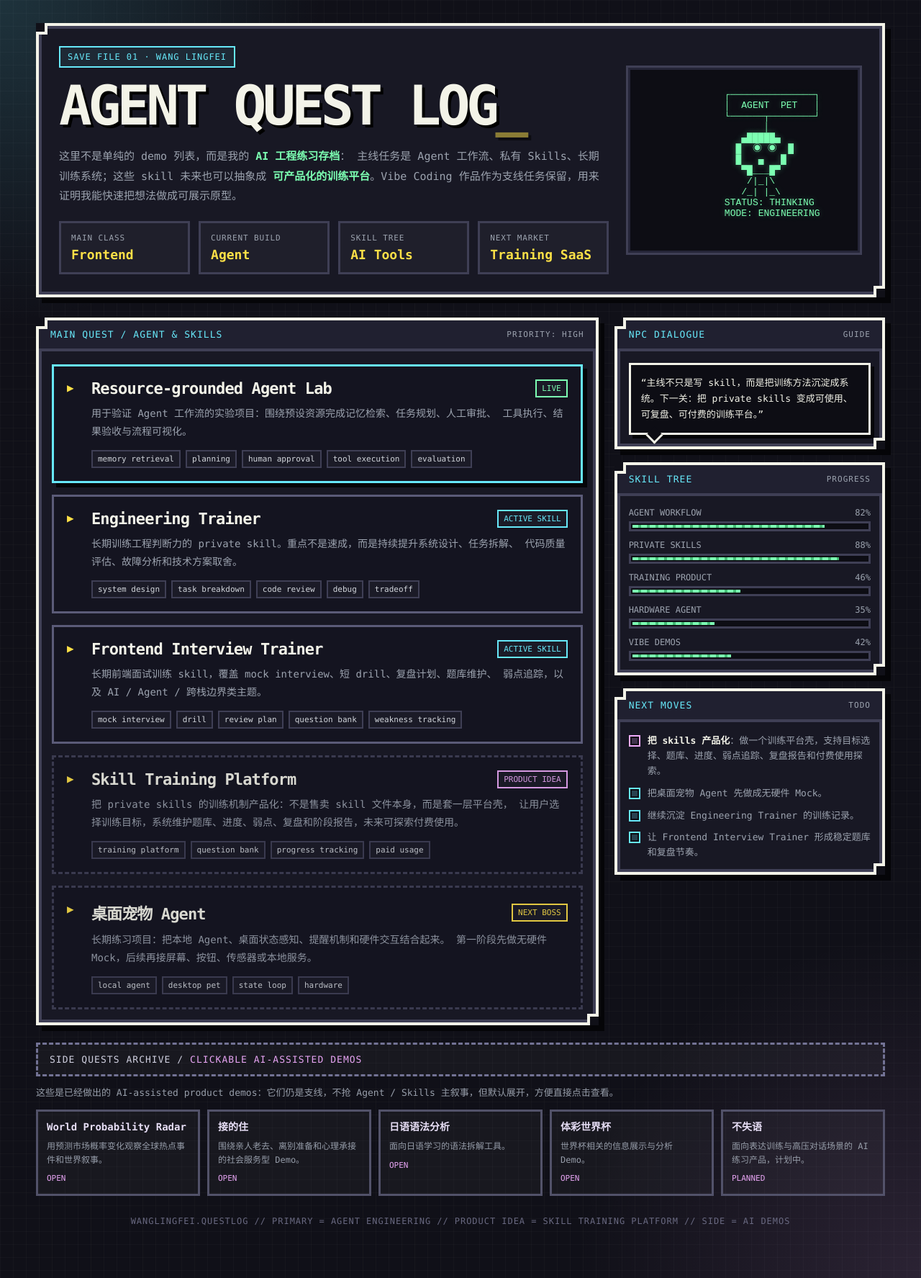
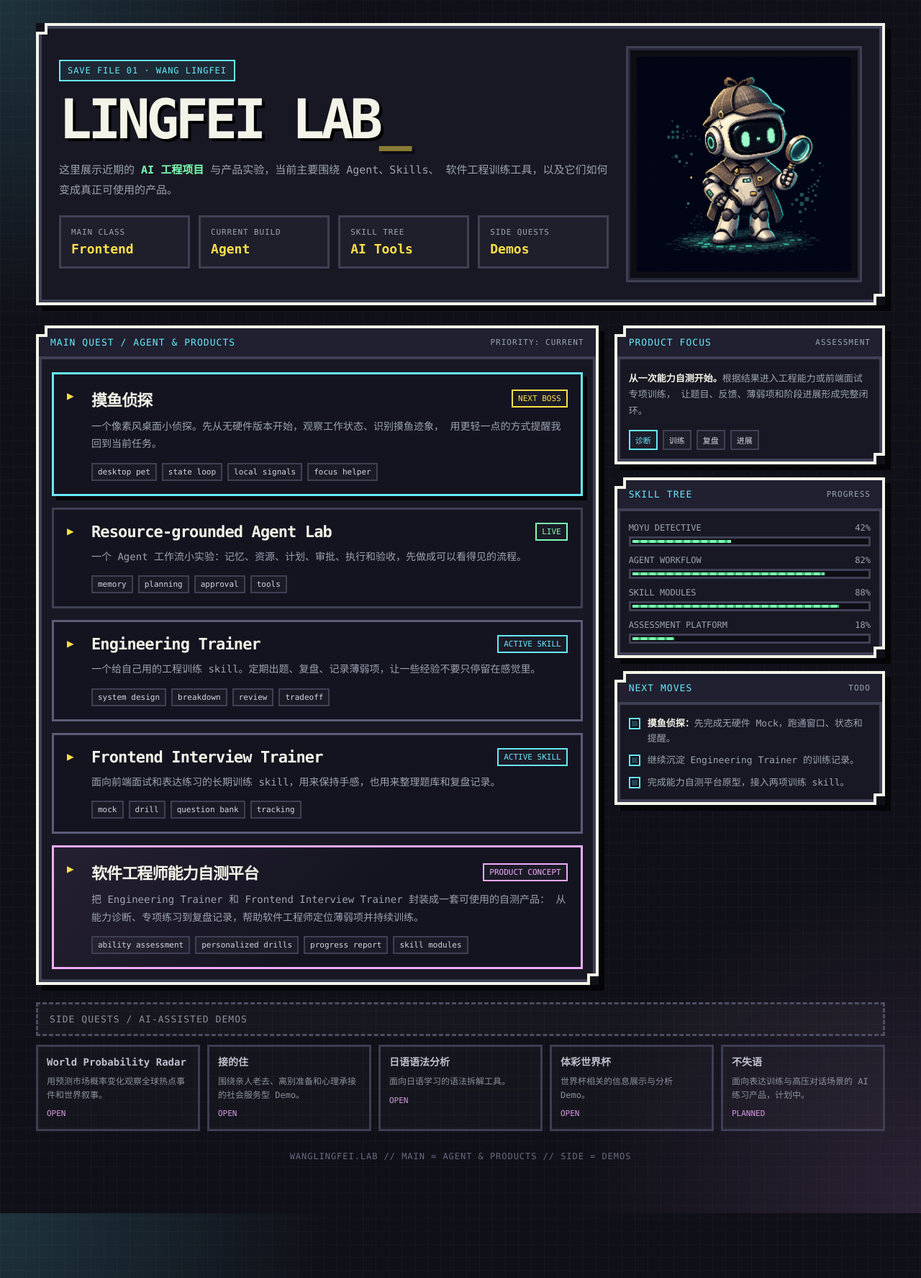
Before and after one commit to mayloveless/wanglingfei.github.com, a Jekyll site: the page index.html, which Jekyll copies as it is, in a window 1280 px wide. Shown: the whole page at 72% size. Built offline with Jekyll 4.4.1, drawn with Linux system fonts in a browser that asks for light colours.

Commit message:
Tune homepage copy and prioritize MoYu Detective

```diff
--- a/index.html
+++ b/index.html
@@ -3,10 +3,10 @@
 <head>
   <meta charset="utf-8" />
   <meta name="viewport" content="width=device-width, initial-scale=1" />
-  <title>Wang Lingfei / Agent Quest Log</title>
+  <title>Wang Lingfei / Lab</title>
   <meta
     name="description"
-    content="Wang Lingfei 的 Agent、Skills、工程训练与 AI 原型实验主页。"
+    content="Wang Lingfei 的个人主页：一些 AI、Agent、Skills 和小作品。"
   />
 
   <style>
@@ -17,12 +17,10 @@
       --text: #f3f3e8;
       --muted: #9ca3af;
       --line: #3f3f55;
-      --line-bright: #7dd3fc;
       --green: #7cffb2;
       --cyan: #67e8f9;
       --yellow: #fde047;
       --pink: #f0abfc;
-      --red: #fb7185;
       --shadow: #050508;
     }
 
@@ -35,14 +33,13 @@
       min-height: 100vh;
       color: var(--text);
       background:
-        linear-gradient(rgba(255,255,255,0.025) 1px, transparent 1px),
-        linear-gradient(90deg, rgba(255,255,255,0.025) 1px, transparent 1px),
-        radial-gradient(circle at top left, rgba(103,232,249,0.16), transparent 28rem),
-        radial-gradient(circle at bottom right, rgba(240,171,252,0.12), transparent 30rem),
+        linear-gradient(rgba(255, 255, 255, 0.025) 1px, transparent 1px),
+        linear-gradient(90deg, rgba(255, 255, 255, 0.025) 1px, transparent 1px),
+        radial-gradient(circle at top left, rgba(103, 232, 249, 0.16), transparent 28rem),
+        radial-gradient(circle at bottom right, rgba(240, 171, 252, 0.12), transparent 30rem),
         var(--bg);
       background-size: 18px 18px, 18px 18px, auto, auto, auto;
       font-family: ui-monospace, SFMono-Regular, Menlo, Consolas, "Liberation Mono", monospace;
-      image-rendering: pixelated;
     }
 
     a {
@@ -104,7 +101,7 @@
       margin-bottom: 18px;
       border: 2px solid var(--cyan);
       color: var(--cyan);
-      background: rgba(103,232,249,0.08);
+      background: rgba(103, 232, 249, 0.08);
       font-size: 12px;
       text-transform: uppercase;
       letter-spacing: 0.08em;
@@ -147,19 +144,21 @@
     .avatar-box {
       border: 3px solid var(--line);
       background: #0d0d14;
-      padding: 18px;
+      padding: 12px;
       min-height: 260px;
       display: grid;
       place-items: center;
+      overflow: hidden;
       box-shadow: inset 0 0 0 3px #252538;
     }
 
-    .pixel-avatar {
-      color: var(--green);
-      white-space: pre;
-      font-size: 13px;
-      line-height: 1.15;
-      text-shadow: 0 0 8px rgba(124,255,178,0.3);
+    .agent-pet-image {
+      display: block;
+      width: 100%;
+      max-width: 320px;
+      height: auto;
+      aspect-ratio: 1;
+      object-fit: cover;
     }
 
     .stats-strip {
@@ -171,7 +170,7 @@
 
     .stat {
       border: 3px solid var(--line);
-      background: rgba(255,255,255,0.03);
+      background: rgba(255, 255, 255, 0.03);
       padding: 14px;
     }
 
@@ -255,9 +254,16 @@
       border-color: #5b5b78;
     }
 
+    .quest.product {
+      border-color: var(--pink);
+      background:
+        linear-gradient(135deg, rgba(240, 171, 252, 0.08), transparent 55%),
+        #141420;
+    }
+
     .quest.planned {
       border-style: dashed;
-      opacity: 0.88;
+      opacity: 0.9;
     }
 
     .quest-head {
@@ -295,7 +301,7 @@
       padding: 4px 7px;
       color: #d1d5db;
       font-size: 11px;
-      background: rgba(255,255,255,0.03);
+      background: rgba(255, 255, 255, 0.03);
     }
 
     .badge.live {
@@ -313,7 +319,7 @@
       color: var(--yellow);
     }
 
-    .badge.product {
+    .badge.soft {
       border-color: var(--pink);
       color: var(--pink);
     }
@@ -328,33 +334,15 @@
       padding: 16px;
     }
 
-    .character-card {
-      display: grid;
-      gap: 12px;
+    .product-summary {
+      margin: 0;
+      color: var(--muted);
+      font-size: 13px;
+      line-height: 1.75;
     }
 
-    .dialogue {
-      position: relative;
-      border: 3px solid var(--text);
-      background: #0d0d14;
-      padding: 14px;
+    .product-summary strong {
       color: var(--text);
-      font-size: 13px;
-      line-height: 1.7;
-      box-shadow: 5px 5px 0 #050508;
-    }
-
-    .dialogue::after {
-      content: "";
-      position: absolute;
-      left: 24px;
-      bottom: -12px;
-      width: 14px;
-      height: 14px;
-      background: #0d0d14;
-      border-right: 3px solid var(--text);
-      border-bottom: 3px solid var(--text);
-      transform: rotate(45deg);
     }
 
     .meter-list {
@@ -420,27 +408,16 @@
       margin-top: 2px;
       border: 2px solid var(--cyan);
       box-shadow: inset 0 0 0 2px #0d0d14;
-      background: rgba(103,232,249,0.2);
-    }
-
-    .checkbox.product {
-      border-color: var(--pink);
-      background: rgba(240,171,252,0.18);
+      background: rgba(103, 232, 249, 0.2);
     }
 
     .archive {
       margin-top: 24px;
-      opacity: 0.82;
-      transition: opacity 0.18s ease;
-    }
-
-    .archive:hover,
-    .archive[open] {
-      opacity: 0.96;
+      opacity: 0.88;
     }
 
     .archive summary {
-      cursor: pointer;
+      cursor: default;
       list-style: none;
     }
 
@@ -450,23 +427,12 @@
 
     .archive-title {
       padding: 13px 16px;
-      border: 3px dashed #77779a;
-      background: rgba(255,255,255,0.035);
-      color: #d8d8e8;
+      border: 3px dashed #55556d;
+      background: rgba(255, 255, 255, 0.035);
+      color: var(--muted);
       text-transform: uppercase;
       letter-spacing: 0.08em;
       font-size: 13px;
-    }
-
-    .archive-title span {
-      color: var(--pink);
-    }
-
-    .archive-note {
-      margin: 12px 0 0;
-      color: var(--muted);
-      font-size: 13px;
-      line-height: 1.7;
     }
 
     .side-quests {
@@ -479,8 +445,8 @@
     .side-quest {
       min-height: 120px;
       padding: 12px;
-      border: 3px solid #55556d;
-      background: rgba(255,255,255,0.035);
+      border: 3px solid #44445d;
+      background: rgba(255, 255, 255, 0.028);
       color: var(--muted);
       transition: transform 0.15s ease, border-color 0.15s ease, color 0.15s ease;
     }
@@ -494,7 +460,7 @@
     .side-quest strong {
       display: block;
       margin-bottom: 8px;
-      color: #f0e7ff;
+      color: #d8d8e8;
       font-size: 14px;
       line-height: 1.35;
     }
@@ -550,8 +516,8 @@
         min-height: 190px;
       }
 
-      .pixel-avatar {
-        font-size: 10px;
+      .agent-pet-image {
+        max-width: 280px;
       }
 
       .stats-strip,
@@ -575,11 +541,10 @@
     <section class="pixel-frame hero">
       <div>
         <div class="save-label">SAVE FILE 01 · WANG LINGFEI</div>
-        <h1>Agent Quest Log<span class="blink">_</span></h1>
+        <h1>Lingfei Lab<span class="blink">_</span></h1>
         <p class="hero-copy">
-          这里不是单纯的 demo 列表，而是我的 <strong>AI 工程练习存档</strong>：
-          主线任务是 Agent 工作流、私有 Skills、长期训练系统；这些 skill 未来也可以抽象成
-          <strong>可产品化的训练平台</strong>。Vibe Coding 作品作为支线任务保留，用来证明我能快速把想法做成可展示原型。
+          这里展示近期的 <strong>AI 工程项目</strong> 与产品实验，当前主要围绕 Agent、Skills、
+          软件工程训练工具，以及它们如何变成真正可使用的产品。
         </p>
 
         <div class="stats-strip">
@@ -596,40 +561,50 @@
             <strong>AI Tools</strong>
           </div>
           <div class="stat">
-            <span>Next Market</span>
-            <strong>Training SaaS</strong>
+            <span>Side Quests</span>
+            <strong>Demos</strong>
           </div>
         </div>
       </div>
 
       <div class="avatar-box">
-        <pre class="pixel-avatar">
-          ┌───────────────┐
-          │  AGENT  PET   │
-          └──────┬────────┘
-                 │
-             ▄█████▄
-            █  ◉ ◉  █
-            █   ▄   █
-             ▀█___█▀
-              /|_|\
-             /_| |_\
-          STATUS: THINKING
-          MODE: ENGINEERING
-        </pre>
+        <img
+          class="agent-pet-image"
+          src="/images/lab/agent-pet.png"
+          alt="戴侦探帽、手持放大镜的机器人 Agent Pet"
+          width="1254"
+          height="1254"
+        />
       </div>
     </section>
 
     <section class="layout">
       <div class="pixel-frame">
         <div class="section-title">
-          <span>Main Quest / Agent & Skills</span>
-          <span class="dim">priority: high</span>
+          <span>Main Quest / Agent & Products</span>
+          <span class="dim">priority: current</span>
         </div>
 
         <div class="quest-list">
+          <article class="quest primary">
+            <div class="quest-head">
+              <h2>摸鱼侦探</h2>
+              <span class="badge next">NEXT BOSS</span>
+            </div>
+            <p>
+              一个像素风桌面小侦探。先从无硬件版本开始，观察工作状态、识别摸鱼迹象，
+              用更轻一点的方式提醒我回到当前任务。
+            </p>
+            <div class="badges">
+              <span class="badge">desktop pet</span>
+              <span class="badge">state loop</span>
+              <span class="badge">local signals</span>
+              <span class="badge">focus helper</span>
+            </div>
+          </article>
+
           <a
-            class="quest primary"
+            class="quest"
             href="https://learn-ai-agent-iota.vercel.app/agent"
             target="_blank"
             rel="noreferrer"
@@ -639,15 +614,13 @@
               <span class="badge live">LIVE</span>
             </div>
             <p>
-              用于验证 Agent 工作流的实验项目：围绕预设资源完成记忆检索、任务规划、人工审批、
-              工具执行、结果验收与流程可视化。
+              一个 Agent 工作流小实验：记忆、资源、计划、审批、执行和验收，先做成可以看得见的流程。
             </p>
             <div class="badges">
-              <span class="badge">memory retrieval</span>
+              <span class="badge">memory</span>
               <span class="badge">planning</span>
-              <span class="badge">human approval</span>
-              <span class="badge">tool execution</span>
-              <span class="badge">evaluation</span>
+              <span class="badge">approval</span>
+              <span class="badge">tools</span>
             </div>
           </a>
 
@@ -657,14 +630,12 @@
               <span class="badge active">ACTIVE SKILL</span>
             </div>
             <p>
-              长期训练工程判断力的 private skill。重点不是速成，而是持续提升系统设计、任务拆解、
-              代码质量评估、故障分析和技术方案取舍。
+              一个给自己用的工程训练 skill。定期出题、复盘、记录薄弱项，让一些经验不要只停留在感觉里。
             </p>
             <div class="badges">
               <span class="badge">system design</span>
-              <span class="badge">task breakdown</span>
-              <span class="badge">code review</span>
-              <span class="badge">debug</span>
+              <span class="badge">breakdown</span>
+              <span class="badge">review</span>
               <span class="badge">tradeoff</span>
             </div>
           </article>
@@ -675,49 +646,30 @@
               <span class="badge active">ACTIVE SKILL</span>
             </div>
             <p>
-              长期前端面试训练 skill，覆盖 mock interview、短 drill、复盘计划、题库维护、
-              弱点追踪，以及 AI / Agent / 跨栈边界类主题。
+              面向前端面试和表达练习的长期训练 skill，用来保持手感，也用来整理题库和复盘记录。
             </p>
             <div class="badges">
-              <span class="badge">mock interview</span>
+              <span class="badge">mock</span>
               <span class="badge">drill</span>
-              <span class="badge">review plan</span>
               <span class="badge">question bank</span>
-              <span class="badge">weakness tracking</span>
+              <span class="badge">tracking</span>
             </div>
           </article>
 
-          <article class="quest planned">
+          <article class="quest product">
             <div class="quest-head">
-              <h3>Skill Training Platform</h3>
-              <span class="badge product">PRODUCT IDEA</span>
+              <h3>软件工程师能力自测平台</h3>
+              <span class="badge soft">PRODUCT CONCEPT</span>
             </div>
             <p>
-              把 private skills 的训练机制产品化：不是售卖 skill 文件本身，而是套一层平台壳，
-              让用户选择训练目标，系统维护题库、进度、弱点、复盘和阶段报告，未来可探索付费使用。
+              把 Engineering Trainer 和 Frontend Interview Trainer 封装成一套可使用的自测产品：
+              从能力诊断、专项练习到复盘记录，帮助软件工程师定位薄弱项并持续训练。
             </p>
             <div class="badges">
-              <span class="badge">training platform</span>
-              <span class="badge">question bank</span>
-              <span class="badge">progress tracking</span>
-              <span class="badge">paid usage</span>
-            </div>
-          </article>
-
-          <article class="quest planned">
-            <div class="quest-head">
-              <h3>桌面宠物 Agent</h3>
-              <span class="badge next">NEXT BOSS</span>
-            </div>
-            <p>
-              长期练习项目：把本地 Agent、桌面状态感知、提醒机制和硬件交互结合起来。
-              第一阶段先做无硬件 Mock，后续再接屏幕、按钮、传感器或本地服务。
-            </p>
-            <div class="badges">
-              <span class="badge">local agent</span>
-              <span class="badge">desktop pet</span>
-              <span class="badge">state loop</span>
-              <span class="badge">hardware</span>
+              <span class="badge">ability assessment</span>
+              <span class="badge">personalized drills</span>
+              <span class="badge">progress report</span>
+              <span class="badge">skill modules</span>
             </div>
           </article>
         </div>
@@ -726,12 +678,19 @@
       <aside class="side-panel">
         <section class="pixel-frame">
           <div class="section-title">
-            <span>NPC Dialogue</span>
-            <span class="dim">guide</span>
+            <span>Product Focus</span>
+            <span class="dim">assessment</span>
           </div>
-          <div class="mini-body character-card">
-            <div class="dialogue">
-              “主线不只是写 skill，而是把训练方法沉淀成系统。下一关：把 private skills 变成可使用、可复盘、可付费的训练平台。”
+          <div class="mini-body">
+            <p class="product-summary">
+              <strong>从一次能力自测开始。</strong>根据结果进入工程能力或前端面试专项训练，
+              让题目、反馈、薄弱项和阶段进展形成完整闭环。
+            </p>
+            <div class="badges">
+              <span class="badge active">诊断</span>
+              <span class="badge">训练</span>
+              <span class="badge">复盘</span>
+              <span class="badge">进展</span>
             </div>
           </div>
         </section>
@@ -745,6 +704,14 @@
             <div class="meter-list">
               <div class="meter-row">
                 <div class="meter-label">
+                  <span>MoYu Detective</span>
+                  <span>42%</span>
+                </div>
+                <div class="meter"><span style="width:42%"></span></div>
+              </div>
+
+              <div class="meter-row">
+                <div class="meter-label">
                   <span>Agent Workflow</span>
                   <span>82%</span>
                 </div>
@@ -753,7 +720,7 @@
 
               <div class="meter-row">
                 <div class="meter-label">
-                  <span>Private Skills</span>
+                  <span>Skill Modules</span>
                   <span>88%</span>
                 </div>
                 <div class="meter"><span style="width:88%"></span></div>
@@ -761,26 +728,10 @@
 
               <div class="meter-row">
                 <div class="meter-label">
-                  <span>Training Product</span>
-                  <span>46%</span>
+                  <span>Assessment Platform</span>
+                  <span>18%</span>
                 </div>
-                <div class="meter"><span style="width:46%"></span></div>
-              </div>
-
-              <div class="meter-row">
-                <div class="meter-label">
-                  <span>Hardware Agent</span>
-                  <span>35%</span>
-                </div>
-                <div class="meter"><span style="width:35%"></span></div>
-              </div>
-
-              <div class="meter-row">
-                <div class="meter-label">
-                  <span>Vibe Demos</span>
-                  <span>42%</span>
-                </div>
-                <div class="meter"><span style="width:42%"></span></div>
+                <div class="meter"><span style="width:18%"></span></div>
               </div>
             </div>
           </div>
@@ -794,12 +745,8 @@
           <div class="mini-body">
             <div class="todo-list">
               <div class="todo">
-                <span class="checkbox product"></span>
-                <span><strong>把 skills 产品化</strong>：做一个训练平台壳，支持目标选择、题库、进度、弱点追踪、复盘报告和付费使用探索。</span>
-              </div>
-              <div class="todo">
                 <span class="checkbox"></span>
-                <span>把桌面宠物 Agent 先做成无硬件 Mock。</span>
+                <span><strong>摸鱼侦探：</strong>先完成无硬件 Mock，跑通窗口、状态和提醒。</span>
               </div>
               <div class="todo">
                 <span class="checkbox"></span>
@@ -807,7 +754,7 @@
               </div>
               <div class="todo">
                 <span class="checkbox"></span>
-                <span>让 Frontend Interview Trainer 形成稳定题库和复盘节奏。</span>
+                <span>完成能力自测平台原型，接入两项训练 skill。</span>
               </div>
             </div>
           </div>
@@ -817,12 +764,8 @@
 
     <details class="archive" open>
       <summary>
-        <div class="archive-title">Side Quests Archive / <span>clickable AI-assisted demos</span></div>
+        <div class="archive-title">Side Quests / AI-assisted demos</div>
       </summary>
-
-      <p class="archive-note">
-        这些是已经做出的 AI-assisted product demos：它们仍是支线，不抢 Agent / Skills 主叙事，但默认展开，方便直接点击查看。
-      </p>
 
       <div class="side-quests">
         <a class="side-quest" href="https://world-probability-radar.vercel.app/" target="_blank" rel="noreferrer">
@@ -858,7 +801,7 @@
     </details>
 
     <footer class="footer">
-      wanglingfei.questlog // primary = agent engineering // product idea = skill training platform // side = ai demos
+      wanglingfei.lab // main = agent & products // side = demos
     </footer>
   </main>
 </body>
```
Also changed, not shown: images/lab/agent-pet.png (added).
